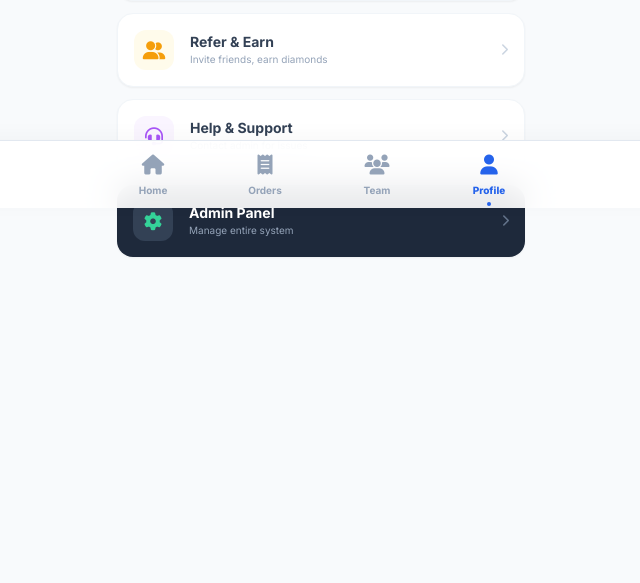
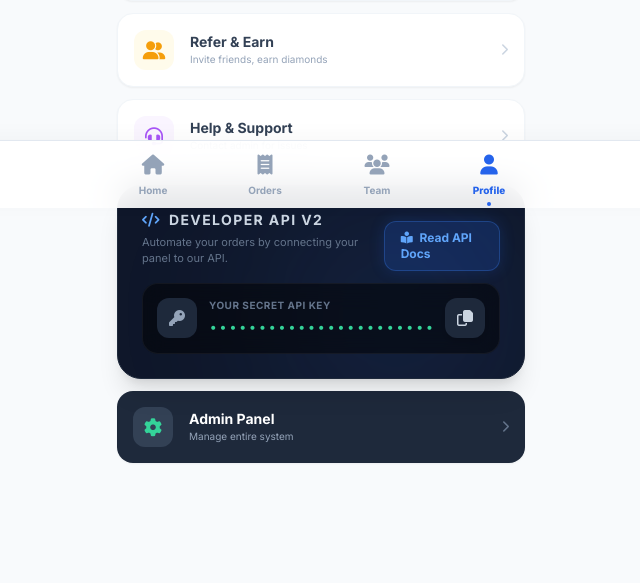
Before and after one commit to jahidul9957/extragrowth, a Django app: page /dashboard/account/ in a window 1280 px wide. Shown: the part 592-1175 px from the top of the page, without its empty margins (319-959 px from the left). Before the commit the page ends 849 px from the top, so only its background shows below. Run offline with Django 4.2, Linux system fonts and the light colour scheme; the visitor is signed in with stand-in values (Sample User, id 1); data that the repository does not hold is empty; some libraries are stand-ins or nearby versions.

Commit message:
Update account.html

```diff
--- a/core/templates/core/account.html
+++ b/core/templates/core/account.html
@@ -149,6 +149,46 @@
                 <i class="fa-solid fa-chevron-right text-slate-300 text-xs"></i>
             </a>
 
+            <div class="bg-slate-900 p-6 rounded-3xl shadow-xl mt-6 text-white relative overflow-hidden border border-slate-800">
+    <div class="absolute top-0 right-0 w-64 h-64 bg-blue-500/10 blur-[80px] rounded-full pointer-events-none"></div>
+
+    <div class="flex items-center justify-between relative z-10">
+        <div>
+            <h3 class="text-sm font-bold text-slate-300 uppercase tracking-widest mb-1 flex items-center gap-2">
+                <i class="fa-solid fa-code text-blue-400"></i> Developer API v2
+            </h3>
+            <p class="text-[11px] text-slate-500 mb-4">Automate your orders by connecting your panel to our API.</p>
+        </div>
+        <a href="{% url 'api_docs' %}" class="bg-blue-600/20 text-blue-400 hover:bg-blue-600 hover:text-white px-4 py-2 rounded-xl text-xs font-bold transition-all border border-blue-500/30 shadow-[0_0_15px_rgba(37,99,235,0.2)]">
+            <i class="fa-solid fa-book-open-reader mr-1"></i> Read API Docs
+        </a>
+    </div>
+
+    <div class="flex items-center gap-3 bg-black/50 p-3.5 rounded-2xl border border-white/5 backdrop-blur-md relative z-10">
+        <div class="w-10 h-10 rounded-xl bg-slate-800 flex items-center justify-center text-slate-400">
+            <i class="fa-solid fa-key"></i>
+        </div>
+        <div class="flex-1">
+            <p class="text-[10px] text-slate-500 uppercase tracking-wider font-bold mb-0.5">Your Secret API Key</p>
+            <input type="password" id="maskedApiKey" readonly value="{{ request.user.api_key }}" class="bg-transparent border-none text-sm font-mono text-emerald-400 outline-none w-full p-0 tracking-widest select-all">
+        </div>
+        <button onclick="copyApiFromAccount()" class="bg-slate-800 text-slate-300 w-10 h-10 rounded-xl flex items-center justify-center shadow-md hover:bg-slate-700 hover:text-white transition active:scale-95" title="Copy Key">
+            <i class="fa-regular fa-copy"></i>
+        </button>
+    </div>
+</div>
+
+<script>
+function copyApiFromAccount() {
+    const apiInput = document.getElementById('maskedApiKey');
+    apiInput.type = 'text'; // Thodi der ke liye unmask karein
+    apiInput.select();
+    navigator.clipboard.writeText(apiInput.value);
+    apiInput.type = 'password'; // Wapas mask kar dein
+    alert("API Key Copied to Clipboard!"); // Aap apna custom toast laga sakte hain
+}
+</script>
+
             {% if request.user.is_superuser %}
             <a href="{% url 'custom_admin' %}" class="bg-slate-800 p-4 rounded-2xl shadow-sm flex items-center justify-between btn-press group mt-2">
                 <div class="flex items-center gap-4">
```
